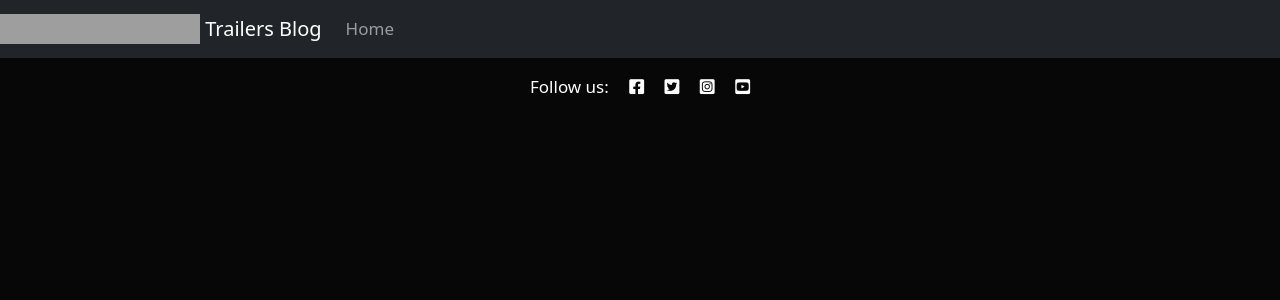
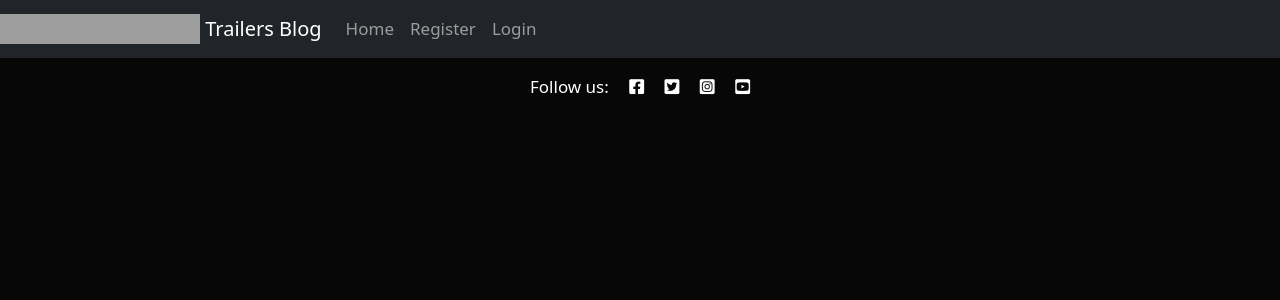
Before and after one commit to FabrizioAdi/Robinson-Trailers-and-Cranes, a Django app: template templates/base.html in a window 1280 px wide. Shown: the top 300 px of the page. Run offline with Django 3.2, Linux system fonts and the light colour scheme; the template is opened without the code that fills it, so the values that code supplies are empty; some libraries are stand-ins or nearby versions; grey boxes are pictures that could not be loaded.

Commit message:
Add a logout button into navbar

```diff
--- a/templates/base.html
+++ b/templates/base.html
@@ -33,8 +33,22 @@
             <div class="collapse navbar-collapse" id="navbarSupportedContent">
               <ul class="navbar-nav mr-auto">
                 <li class="nav-item active">
-                  <a class="nav-link" href="http://127.0.0.1:8000/blog">Home <span class="sr-only">(current)</span></a>
+                  <a class="nav-link" href="https://8000-fabrizioadi-robinsontrai-831gjxzl1vo.ws-eu31.gitpod.io/">Home <span class="sr-only">(current)</span></a>
                 </li>
+
+                {% if user.is_authenticated %}
+                <li class="nav-item">
+                    <a class="nav-link" href="#">Logout</a>
+                </li>
+                {% else %}
+                <li class="nav-item">
+                    <a class="nav-link" href="#">Register</a>
+                </li>
+                <li class="nav-item">
+                    <a class="nav-link" href="#">Login</a>
+                </li>
+                {% endif %}
+
               </ul>
             </div>
           </nav>
```
